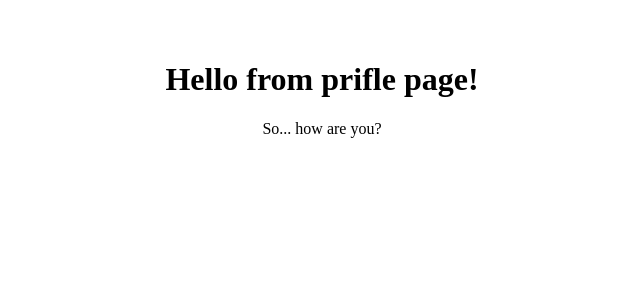
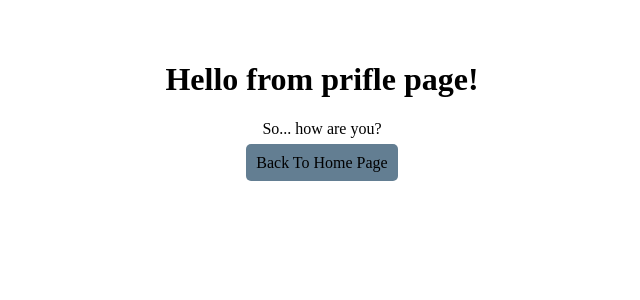
Before and after one commit to ShadowShark99/React-Practice, a React (Vite) app: page /profile in a window 1280 px wide. Shown: the top 300 px of the page, without its empty margins (318-958 px from the left). Built offline with nearby package versions, Linux system fonts and the light colour scheme.

Commit message:
Implement and Style HomeButton

```diff
--- /dev/null
+++ b/src/components/HomeButton.jsx
@@ -0,0 +1,13 @@
+import React from 'react'
+import { Link } from 'react-router-dom'
+import "../styles/HomeButton.css"
+const HomeButton = () => {
+  return (
+    <div>
+      <Link className="home-button" to="/">Back To Home Page</Link>
+    </div>
+
+  )
+}
+
+export default HomeButton
--- a/src/components/Profile.jsx
+++ b/src/components/Profile.jsx
@@ -1,7 +1,11 @@
+import HomeButton from "./HomeButton";
+
+
 const Profile = () => {
   return (<div>
     <h1>Hello from prifle page!</h1>
     <p>So... how are you?</p>
+    <HomeButton></HomeButton>
   </div>)
 };
 
--- /dev/null
+++ b/src/styles/HomeButton.css
@@ -0,0 +1,11 @@
+.home-button {
+  padding: 10px;
+  border-radius: 5px;
+  background-color: rgb(99, 126, 146);
+  color: black;
+  text-decoration: none;
+}
+
+.home-button:hover {
+  color: white;
+}
```
